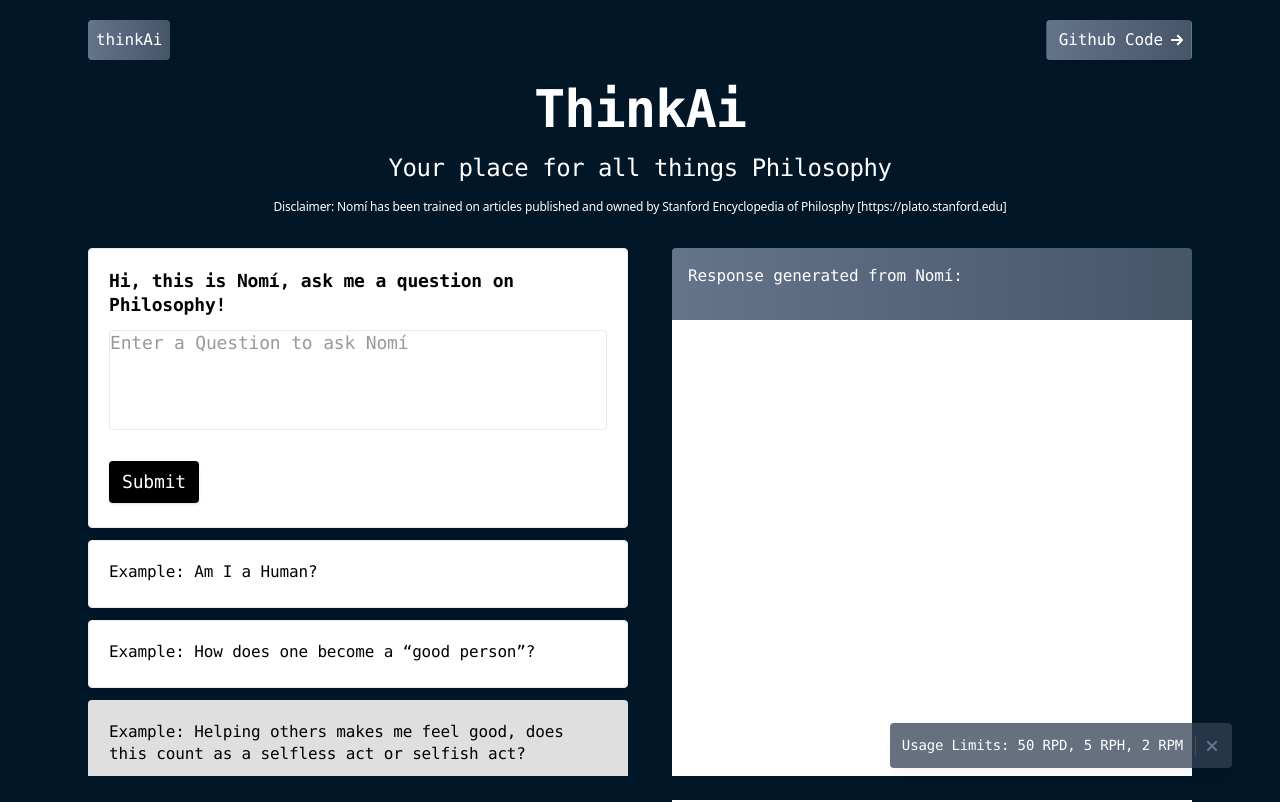
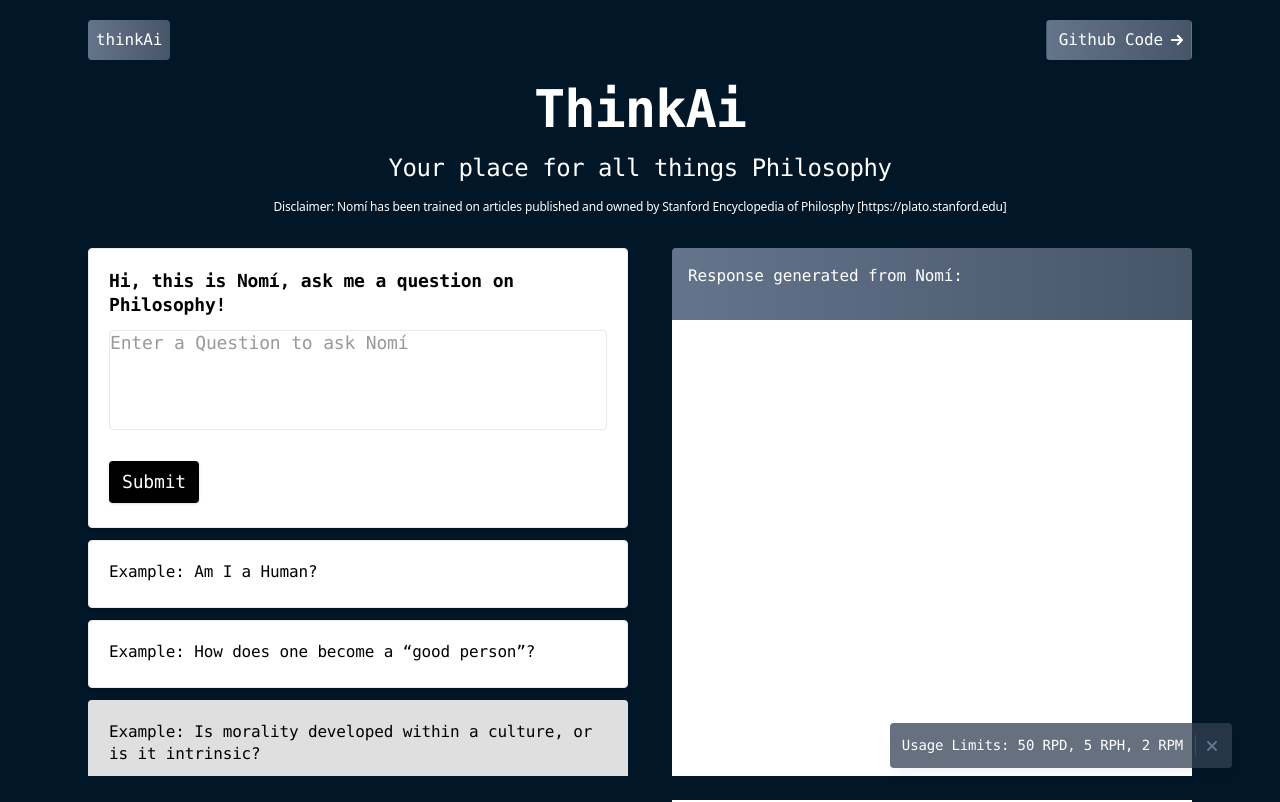
Before and after one commit to maanvithag/think-ai-ui, a Next.js app: page / in a window 1280 px wide. Built offline with nearby package versions, Linux system fonts and the light colour scheme.

Commit message:
example updated

```diff
--- a/components/features.tsx
+++ b/components/features.tsx
@@ -121,7 +121,7 @@ export default function Features() {
                   onClick={(e) => { e.preventDefault(); setTab(4); }}
                 >
                   <div>
-                    <div className="font-mono text-base leading-snug tracking-tight mb-1">Example: Helping others makes me feel good, does this count as a selfless act or selfish act?</div>
+                    <div className="font-mono text-base leading-snug tracking-tight mb-1">Example: Is morality developed within a culture, or is it intrinsic?</div>
                   </div>
                 </a>
               </div>
@@ -228,7 +228,7 @@ export default function Features() {
                           Response generated from Nomí:
                         </blockquote>
                         <div className="rounded-b bg-white display-inline font-small text-sm font-mono text-left px-4 py-4">
-                          According to articles published by Stanford Encyclopedia of Philosophy, helping others can make you feel good, but whether it's a selfless or selfish act depends on the underlying motivation. Altruistic acts involve doing good for others without seeking personal gain, while selfish acts are driven by self-interest. The distinction between these motives is important. Some argue that all human actions are ultimately motivated by self-interest, but this view doesn't fit all cases of helping behavior. Empathy plays a role – when you genuinely feel for others and help them without expecting something in return, it leans more towards selflessness. It's a complex debate, considering factors like empathy, social norms, and personal values.
+                          According to articles published by Stanford Encyclopedia of Philosophy, morality is understood as a set of social rules, principles, and norms that guide people's conduct. Moral philosophers do not believe that the results of their reflective activities are limited to their own societies. In African ethics, morality is considered intrinsic to the conception of a person, and character is acquired through performing good actions. Some scholars argue that there is a connection between religion and morality in African ethics, but the sources of African morality are independent of religious prescriptions. On the other hand, moral relativism, which gained prominence in the twentieth century, suggests that moral judgments are relative to the moral code of a society. Proponents of moral relativism focus on the distinctive features of morality and reject general relativism. There is ongoing debate about whether morality is developed within a culture or if it is intrinsic.
                         </div>
                       </div>
                     </div>
```
